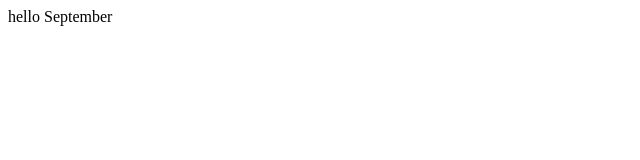
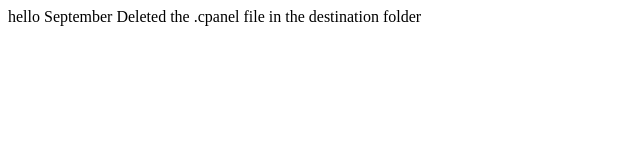
Before and after one commit to kieuphong18/hello, a plain HTML site: page index.html in a window 1280 px wide. Shown: the whole page, without its empty margins (0-640 px from the left). Drawn offline with Linux system fonts and the light colour scheme.

Commit message:
Update index.html

```diff
--- a/index.html
+++ b/index.html
@@ -1,3 +1,4 @@
 <html>
 hello September
+Deleted the .cpanel file in the destination folder
 </html>
```
